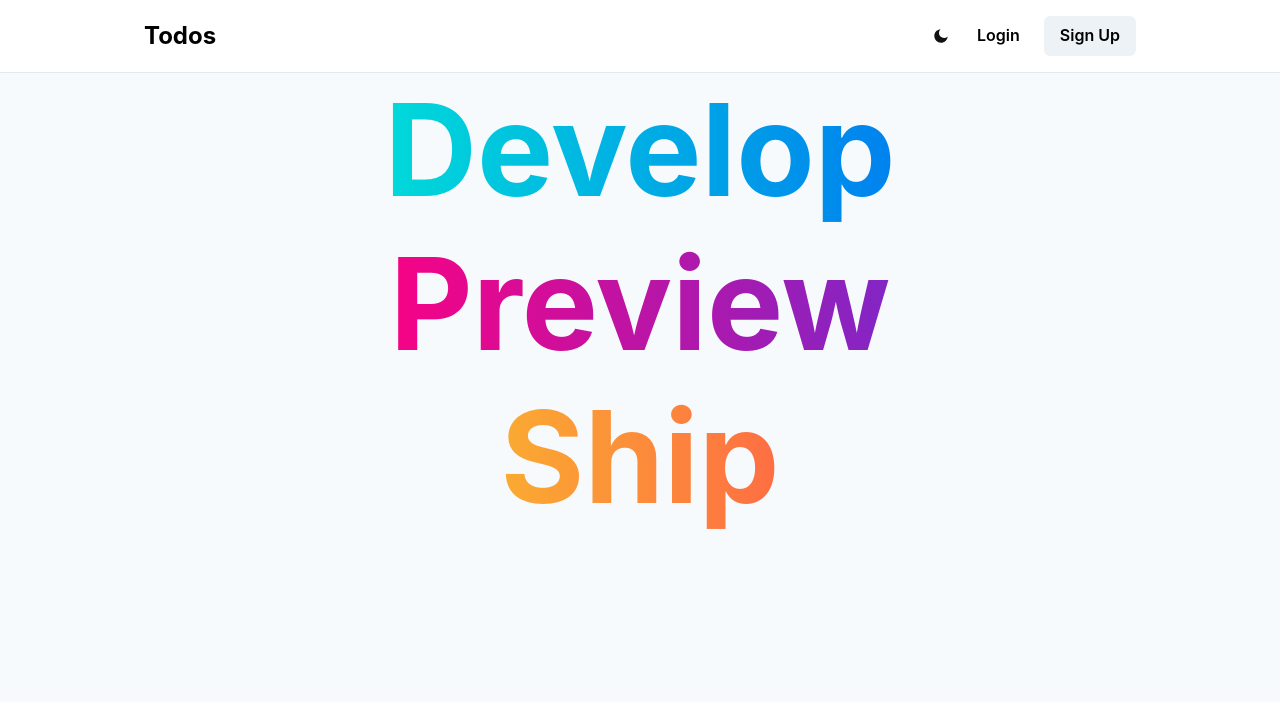
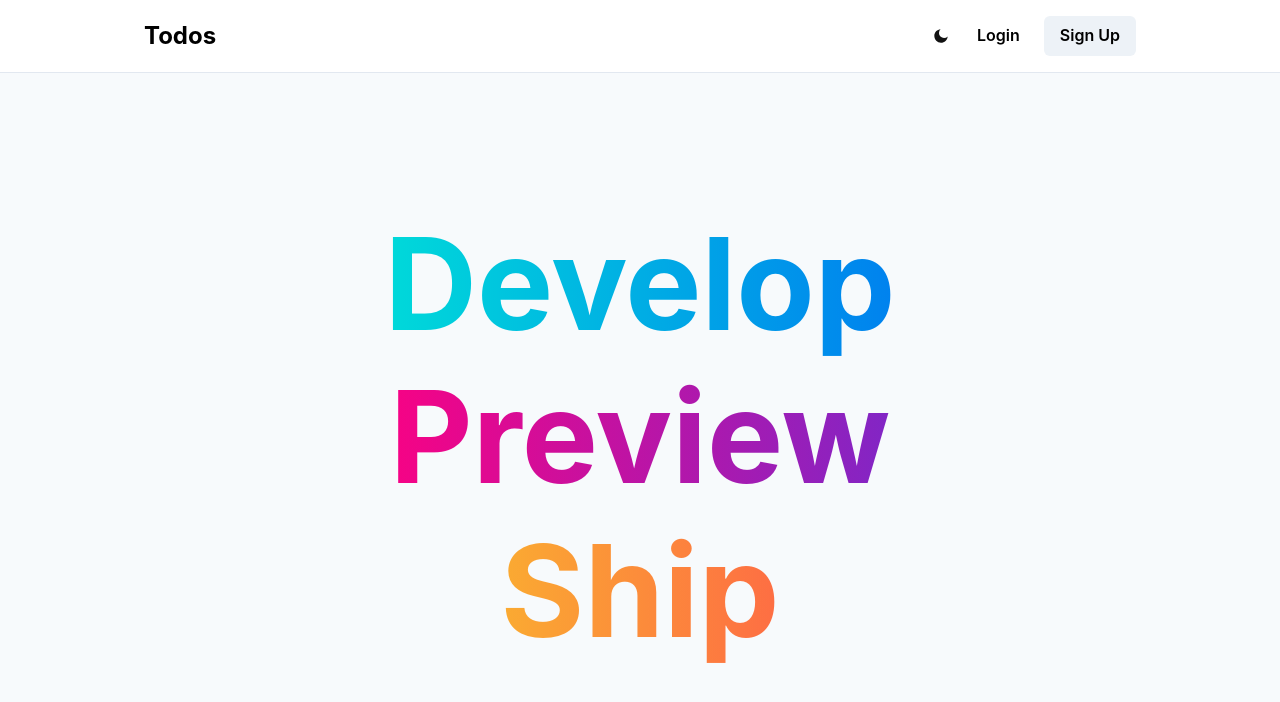
Before and after one commit to muthhukumar/todo-app, a Next.js app: page / in a window 1280 px wide. Shown: the top 702 px of the page. Built offline with nearby package versions, Linux system fonts and the light colour scheme; no server answers.

Commit message:
fixed the main height by calulating the values

```diff
--- a/src/components/Hero.tsx
+++ b/src/components/Hero.tsx
@@ -1,7 +1,7 @@
 import { Container, Flex, Heading } from '@chakra-ui/react'
 
 export const Hero = () => (
-  <Flex justifyContent="center" alignItems="center" height="100%" bgClip="text">
+  <Flex justifyContent="center" alignItems="center" h="100%">
     <Container>
       <Heading
         fontSize="9xl"
--- a/src/components/Main.tsx
+++ b/src/components/Main.tsx
@@ -9,13 +9,19 @@ export const Main = (props: any) => {
 
   const loggedIn = Boolean(session)
 
+  const h = loggedIn ? '110px' : '72px'
+
   if (loading) {
     return null
   }
 
   if (!loggedIn) {
-    return <Hero />
+    return (
+      <Box height={`calc(100vh - ${h})`}>
+        <Hero />
+      </Box>
+    )
   }
 
-  return <Box>{props.children}</Box>
+  return <Box height={`calc(100vh - ${h})`}>{props.children}</Box>
 }
```
